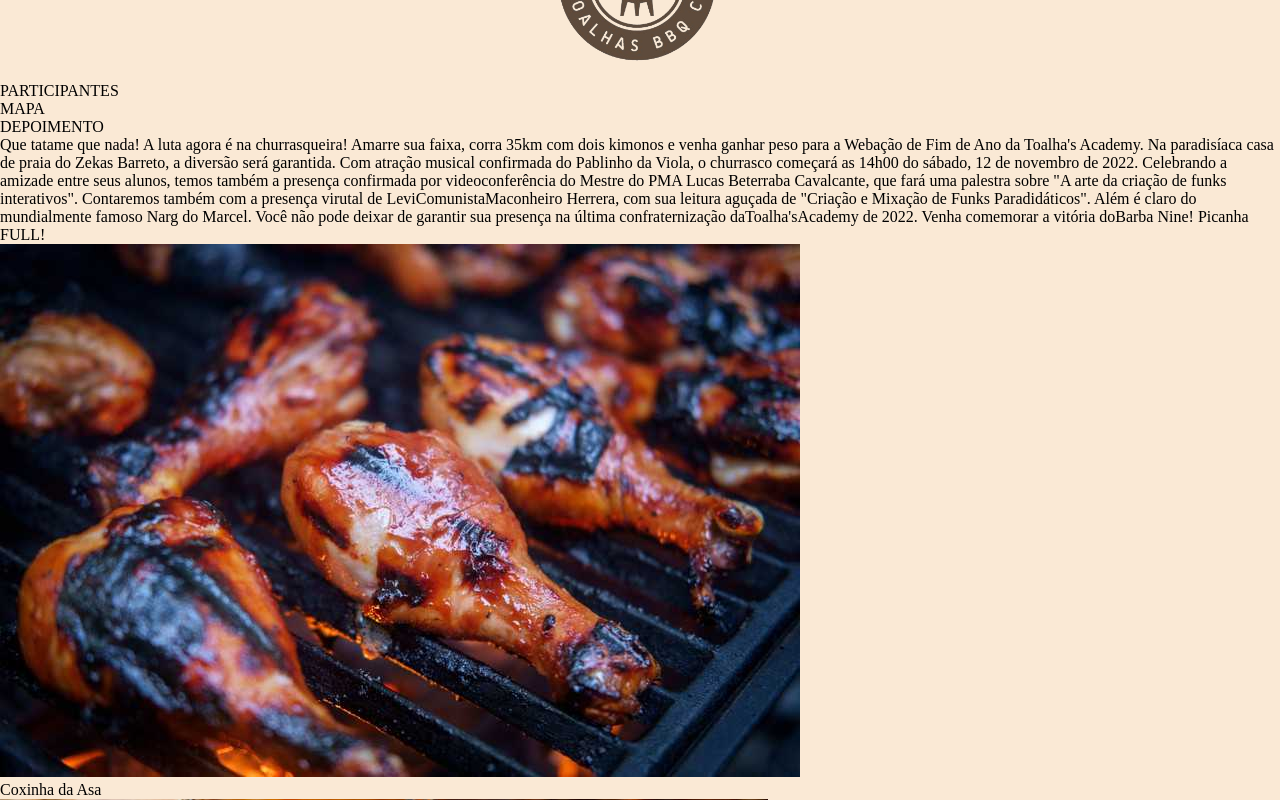
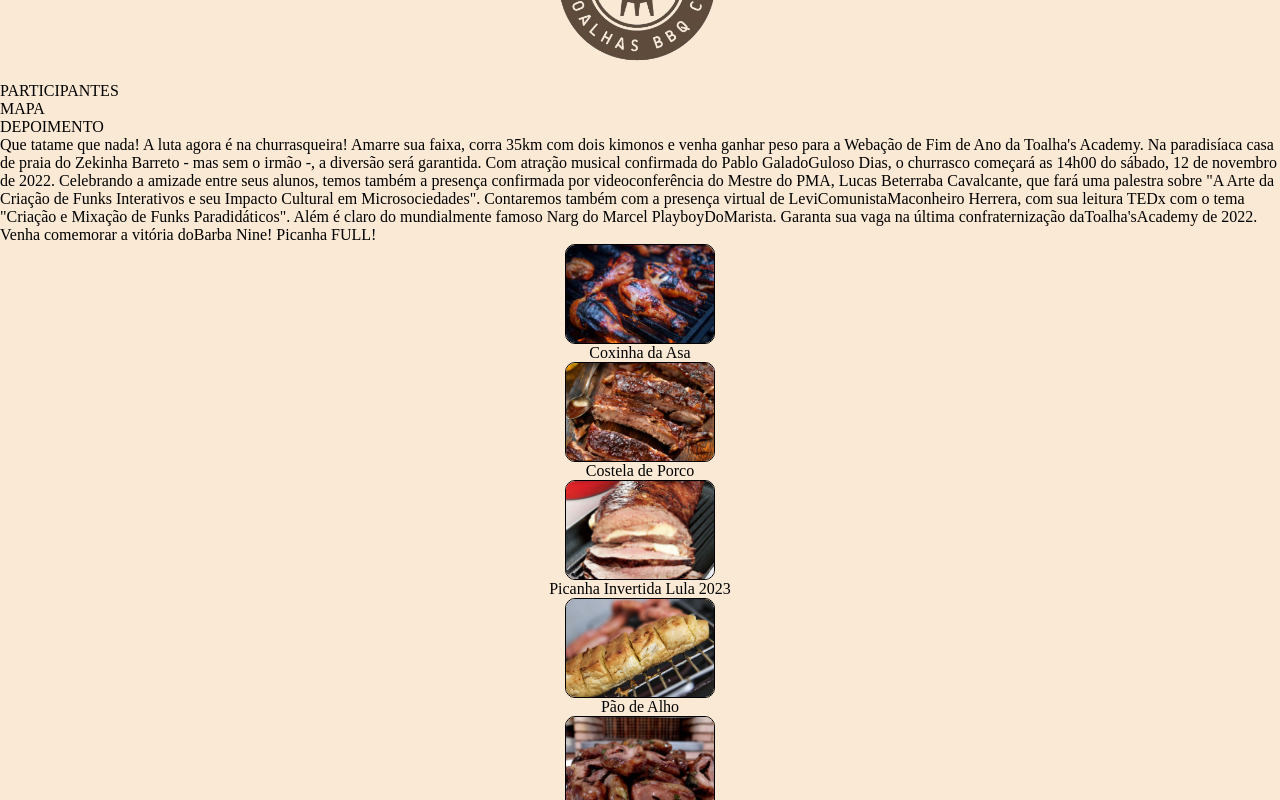
Before and after one commit to ZekasDev/ChurrAscademy, a React (Vite) app: page / in a window 1280 px wide. Shown: the part 700-1500 px from the top of the page. Built offline with nearby package versions, Linux system fonts and the light colour scheme; a web font is replaced by a local one.

Commit message:
Ajustando Imagens do Menu

```diff
--- a/src/Pages/Home.jsx
+++ b/src/Pages/Home.jsx
@@ -20,25 +20,26 @@ function Home() {
         <div className="info-logo">
           <img src="./src/assets/imgs/logo.png" alt="" />
         </div>
+        <div className="buttons">
         <div className="button">PARTICIPANTES</div>
         <div className="button">MAPA</div>
         <div className="button">DEPOIMENTO</div>
+        </div>
         <div className="info_text">
           <p>
             Que tatame que nada! A luta agora é na churrasqueira! Amarre sua
             faixa, corra 35km com dois kimonos e venha ganhar peso para a
             Webação de Fim de Ano da Toalha's Academy. Na paradisíaca casa de
-            praia do Zekas Barreto, a diversão será garantida. Com atração
-            musical confirmada do Pablinho da Viola, o churrasco começará as
+            praia do <span> Zekinha </span> Barreto - mas sem o irmão -, a diversão será garantida. Com atração
+            musical confirmada do Pablo <span>GaladoGuloso</span> Dias, o churrasco começará as
             14h00 do sábado, 12 de novembro de 2022. Celebrando a amizade entre
             seus alunos, temos também a presença confirmada por videoconferência
-            do Mestre do PMA Lucas <span>Beterraba</span> Cavalcante, que fará
-            uma palestra sobre "A arte da criação de funks interativos".
-            Contaremos também com a presença virutal de Levi
-            <span>ComunistaMaconheiro</span> Herrera, com sua leitura aguçada de
+            do Mestre do PMA, Lucas <span>Beterraba</span> Cavalcante, que fará
+            uma palestra sobre "A Arte da Criação de Funks Interativos e seu Impacto Cultural em Microsociedades".
+            Contaremos também com a presença virtual de Levi
+            <span>ComunistaMaconheiro</span> Herrera, com sua leitura  TEDx com o tema
             "Criação e Mixação de Funks Paradidáticos". Além é claro do
-            mundialmente famoso Narg do Marcel. Você não pode deixar de garantir
-            sua presença na última confraternização da
+            mundialmente famoso Narg do Marcel <span>PlayboyDoMarista</span>. Garanta sua vaga  na última confraternização da
             <span>Toalha'sAcademy</span> de 2022. Venha comemorar a vitória do
             <span>Barba Nine</span>! Picanha FULL!
           </p>
--- a/src/Pages/Home.scss
+++ b/src/Pages/Home.scss
@@ -56,7 +56,26 @@
             margin-inline: auto;
         }
 
+    }
+  }
+  .menu_imgs {
 
+    .meat_imgs{
+      display: flex;
+      flex-direction: column;
+      align-items: center;
+      justify-content: space-between;
+      img{
+        border: 1px solid black;
+        border-radius: 10px;
+        object-fit: cover;
+        width: 150px;
+        height: 100px;
+
+        &:hover {
+          box-shadow: 2px 2px rgb(130, 39, 23, 0.35);
+        }
+      }
     }
   }
 }
```
Also changed, not shown: src/assets/imgs/barba.jpg (added).
